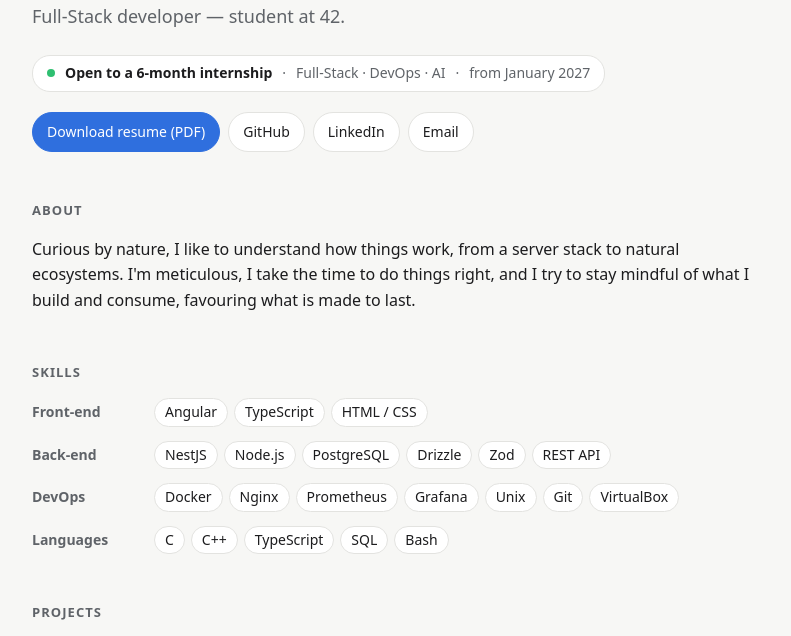
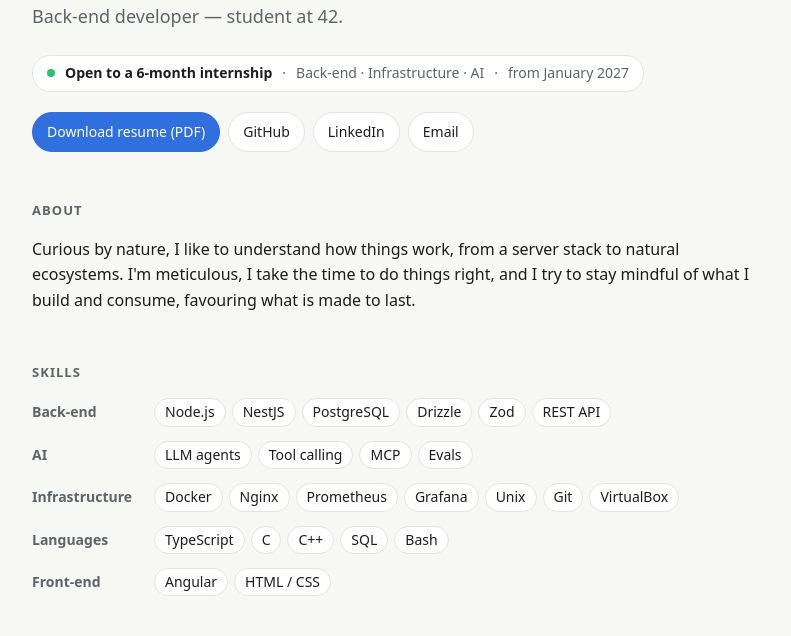
Before and after one commit to rshinster/shinsters, a plain HTML site: page web/rshin/profile/index.html in a window 1280 px wide. Shown: the part 162-798 px from the top of the page, without its empty margins (244-1035 px from the left). Drawn offline with Linux system fonts and the light colour scheme.

Commit message:
Update profile headline and skills
Back-end oriented profile.

```diff
--- a/web/rshin/profile/index.html
+++ b/web/rshin/profile/index.html
@@ -20,8 +20,8 @@
 
     <header>
       <h1>Raphaël Shin</h1>
-      <p class="lead">Full-Stack developer — student at 42.</p>
-      <p class="availability"><strong>Open to a 6-month internship</strong><span>Full-Stack · DevOps · AI</span><span>from January 2027</span></p>
+      <p class="lead">Back-end developer — student at 42.</p>
+      <p class="availability"><strong>Open to a 6-month internship</strong><span>Back-end · Infrastructure · AI</span><span>from January 2027</span></p>
       <div class="buttons">
         <a class="btn primary" href="/rshin/profile/resume.pdf">Download resume (PDF)</a>
         <a class="btn" href="https://github.com/mangojus" target="_blank" rel="noopener noreferrer">GitHub</a>
@@ -36,20 +36,24 @@
     <h2>Skills</h2>
     <div class="skills">
       <div class="skill-group">
-        <h3>Front-end</h3>
-        <p><span>Angular</span><span>TypeScript</span><span>HTML / CSS</span></p>
+        <h3>Back-end</h3>
+        <p><span>Node.js</span><span>NestJS</span><span>PostgreSQL</span><span>Drizzle</span><span>Zod</span><span>REST API</span></p>
       </div>
       <div class="skill-group">
-        <h3>Back-end</h3>
-        <p><span>NestJS</span><span>Node.js</span><span>PostgreSQL</span><span>Drizzle</span><span>Zod</span><span>REST API</span></p>
+        <h3>AI</h3>
+        <p><span>LLM agents</span><span>Tool calling</span><span>MCP</span><span>Evals</span></p>
       </div>
       <div class="skill-group">
-        <h3>DevOps</h3>
+        <h3>Infrastructure</h3>
         <p><span>Docker</span><span>Nginx</span><span>Prometheus</span><span>Grafana</span><span>Unix</span><span>Git</span><span>VirtualBox</span></p>
       </div>
       <div class="skill-group">
         <h3>Languages</h3>
-        <p><span>C</span><span>C++</span><span>TypeScript</span><span>SQL</span><span>Bash</span></p>
+        <p><span>TypeScript</span><span>C</span><span>C++</span><span>SQL</span><span>Bash</span></p>
+      </div>
+      <div class="skill-group">
+        <h3>Front-end</h3>
+        <p><span>Angular</span><span>HTML / CSS</span></p>
       </div>
     </div>
 
```
